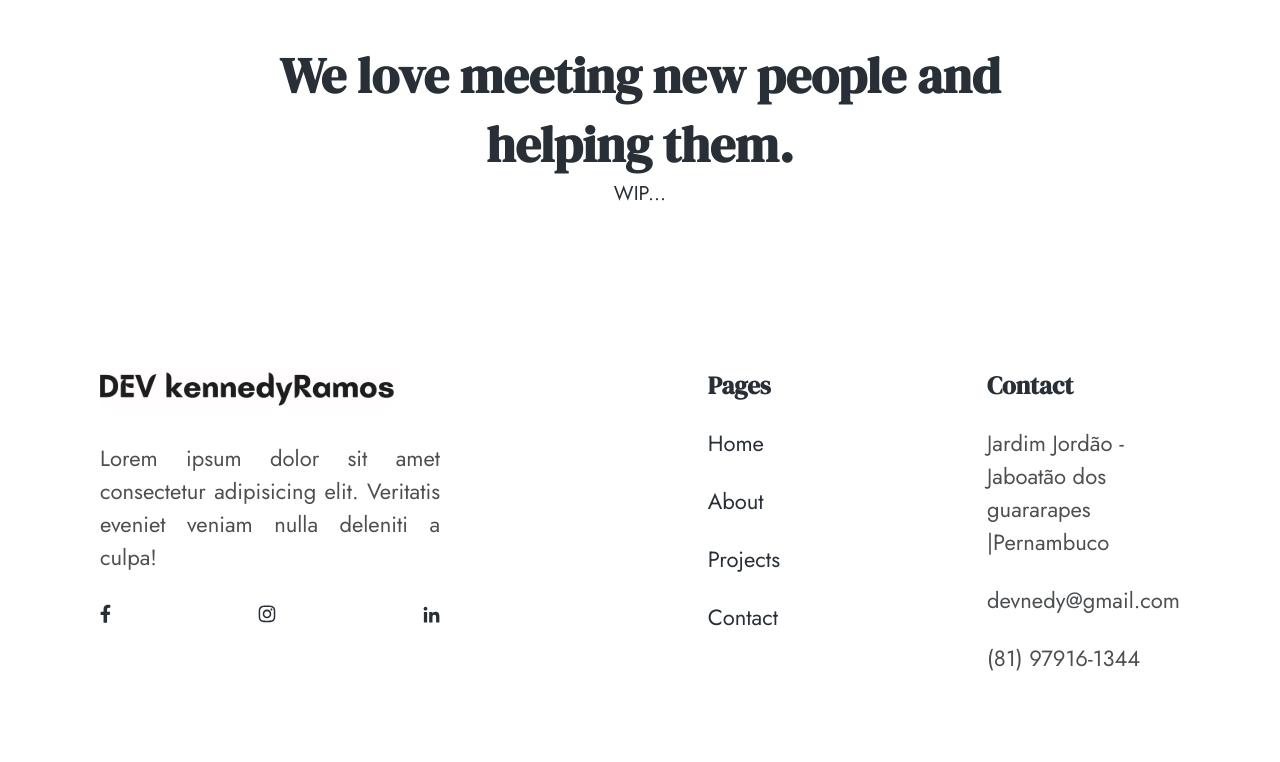
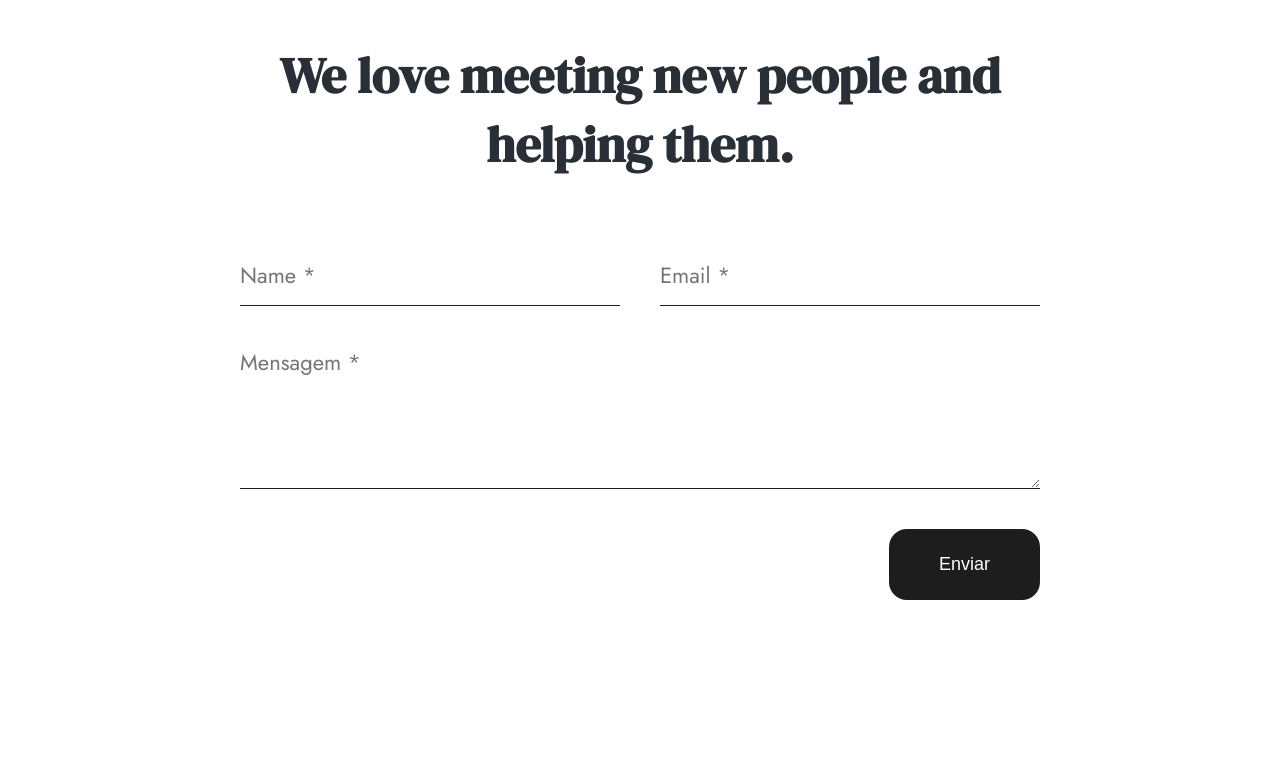
Before and after one commit to KennedyRamos/architect-website, a React (Vite) app: page /contact in a window 1280 px wide. Shown: the part 618-1380 px from the top of the page. Built offline with nearby package versions, Linux system fonts and the light colour scheme.

Commit message:
creation and styling of contact page form

```diff
--- a/src/components/ContactForm/ContactForm.css
+++ b/src/components/ContactForm/ContactForm.css
@@ -8,3 +8,13 @@
 .contact-form h2{
     font-size: 2.5rem;
 }
+
+.contact-form form {
+    margin: 2rem 0 0 0;
+    width: 100%;
+}
+
+.contact-form .form-group {
+    column-gap: 40px;
+    margin: 2rem 0 0 0;
+}
--- a/src/components/ContactForm/ContactForm.jsx
+++ b/src/components/ContactForm/ContactForm.jsx
@@ -1,10 +1,30 @@
+import { useState, useEffect } from 'react';
 import './ContactForm.css';
+
+// COMPONENTS
+import Button from '../Button/Button';
 
 export default function ContactForm(){
     return(
         <div className='contact-form d-flex fd-column al-center'>
             <h2>We love meeting new people and helping them.</h2>
-            <form>WIP...</form>
+            <form>
+                <div className='d-flex form-group'>
+                    <input className='form-input' type="text" name="nome" id="nome" placeholder='Name *' />
+
+                    <input className='form-input' type="email" name="email" id="email" placeholder='Email *' />
+
+                </div>
+                <div className='d-flex form-group'>
+                    <textarea className='form-input' name="message" id="message" placeholder='Mensagem *' rows="4"></textarea>
+                </div>
+
+                <div className='d-flex al-center jc-end form-group'>
+
+                    <Button type="submit" buttonStyle="secondary">Enviar</Button>
+
+                </div>
+            </form>
         </div>
 
     )
--- a/src/main.css
+++ b/src/main.css
@@ -10,7 +10,6 @@
 
     --title-color: #292f36;
     --paragraph-color: #4D5053;
-
 
     /* Fonts */
     --font-size: 22px;
@@ -67,6 +66,23 @@ p{
   background-color: var(--smooth-color);
 }
 
+/* FORM */
+.form-input {
+  border: none;
+  border-bottom: 1px solid var(--secondary-color);
+  color: var(--secondary-color);
+  font-size: 1.1rem;
+  font-family: "Jost", sans-serif;
+  padding: 0 0 .7rem 0;
+  outline: none;
+  width: 100%;
+}
+
+.form.input::placeholder{
+  color: var(--secondary-color);
+  opacity: 1;
+}
+
 
 /* GRID */
 .container{
```
